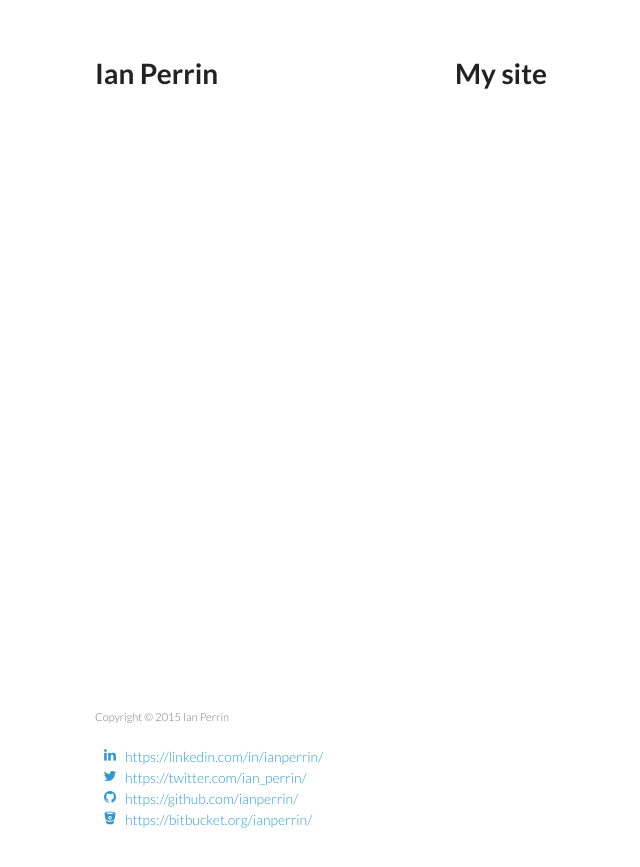
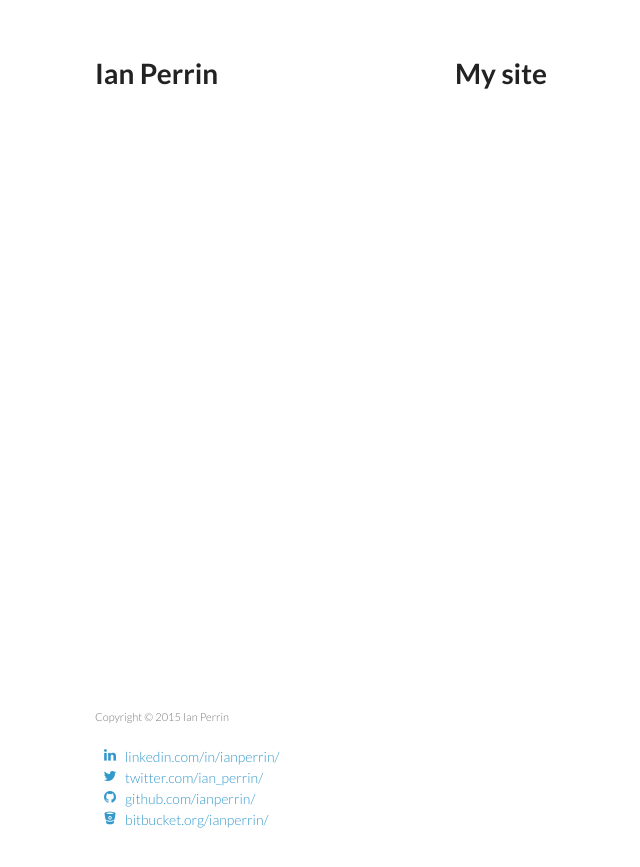
Before and after one commit to ianperrin/ianperrin.github.io, a Jekyll site: the page built from index.html, in a window 1280 px wide. Shown: the top 867 px of the page, without its empty margins (115-755 px from the left). Built offline with Jekyll 4.4.1, drawn with Linux system fonts in a browser that asks for light colours; nearby versions of some CDN libraries.

Commit message:
Tidy link text

```diff
--- a/_includes/network-list.html
+++ b/_includes/network-list.html
@@ -1,6 +1,6 @@
 {% assign person = site.data.people[0] %}
         <ul class="fa-ul">
 {% for link in person.links %}
-          <li><a id="footer-{{ link[0] }}" class="icon" href="{{ link[1] }}" target="_blank"><i class="fa-li fa fa-{{ link[0] }}"></i>{{ link[1] }}</a></li>
+          <li><a id="footer-{{ link[0] }}" class="icon" href="{{ link[1] }}" target="_blank"><i class="fa-li fa fa-{{ link[0] }}"></i>{{ link[1] | remove_first: "https://" }}</a></li>
 {% endfor %}
         </ul>
```
